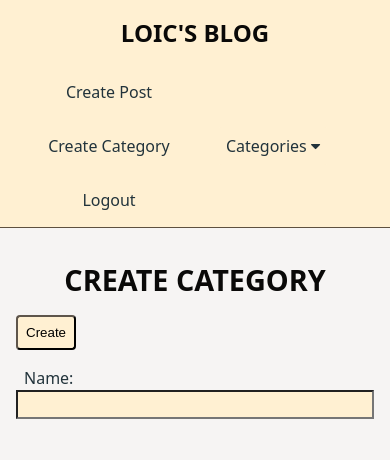
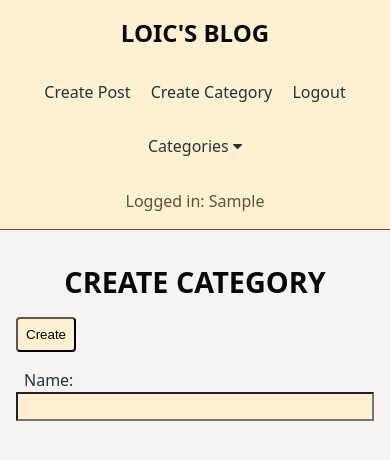
Before and after one commit to skydread1/blog, a Django app: page /category/create in a window 390 px wide. Shown: the top 460 px of the page. Run offline with Django 4.2, Linux system fonts and the light colour scheme; a user stored in the database is signed in; tables that the repository leaves empty hold one stand-in row (values such as "Sample post").

Commit message:
Show logged-in user name in navbar

```diff
--- a/loicblog/blog/static/blog/style.css
+++ b/loicblog/blog/static/blog/style.css
@@ -266,6 +266,10 @@ nav a:hover {
     font-size: 1.5rem;
 }
 
+.logged-user {
+    color: var(--active-primary-color);
+}
+
 /* Category dropdown */
 
 .dropdown {
@@ -335,10 +339,6 @@ nav a:hover {
     }
 
     nav.top-bar>div {
-        flex-basis: 40%;
-    }
-
-    nav.top-bar .blog-title{
         flex-basis: 100%;
     }
 }
--- a/loicblog/blog/templates/base.html
+++ b/loicblog/blog/templates/base.html
@@ -40,6 +40,11 @@
           Categories <i class="fa fa-caret-down"></i>
         </button>
       </div>
+      {% if user.is_authenticated %}
+      <div class="logged-user">
+          <p> Logged in: {{ user.first_name }} </p>
+      </div>
+      {% endif %}
     </nav>
     <div class="dropdown-content" id="cat-dropdown">
       {% get_categories as categories %}
```
